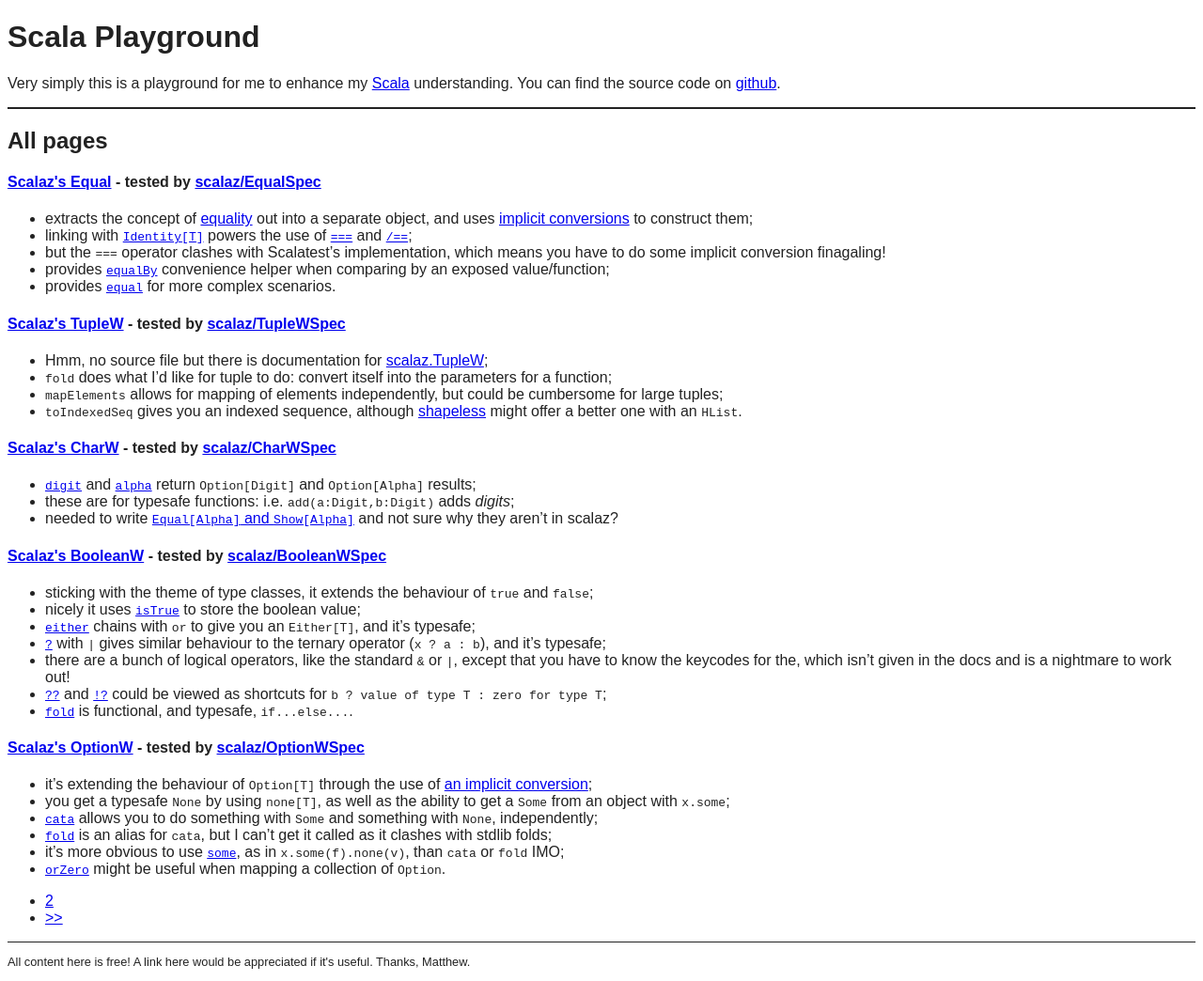
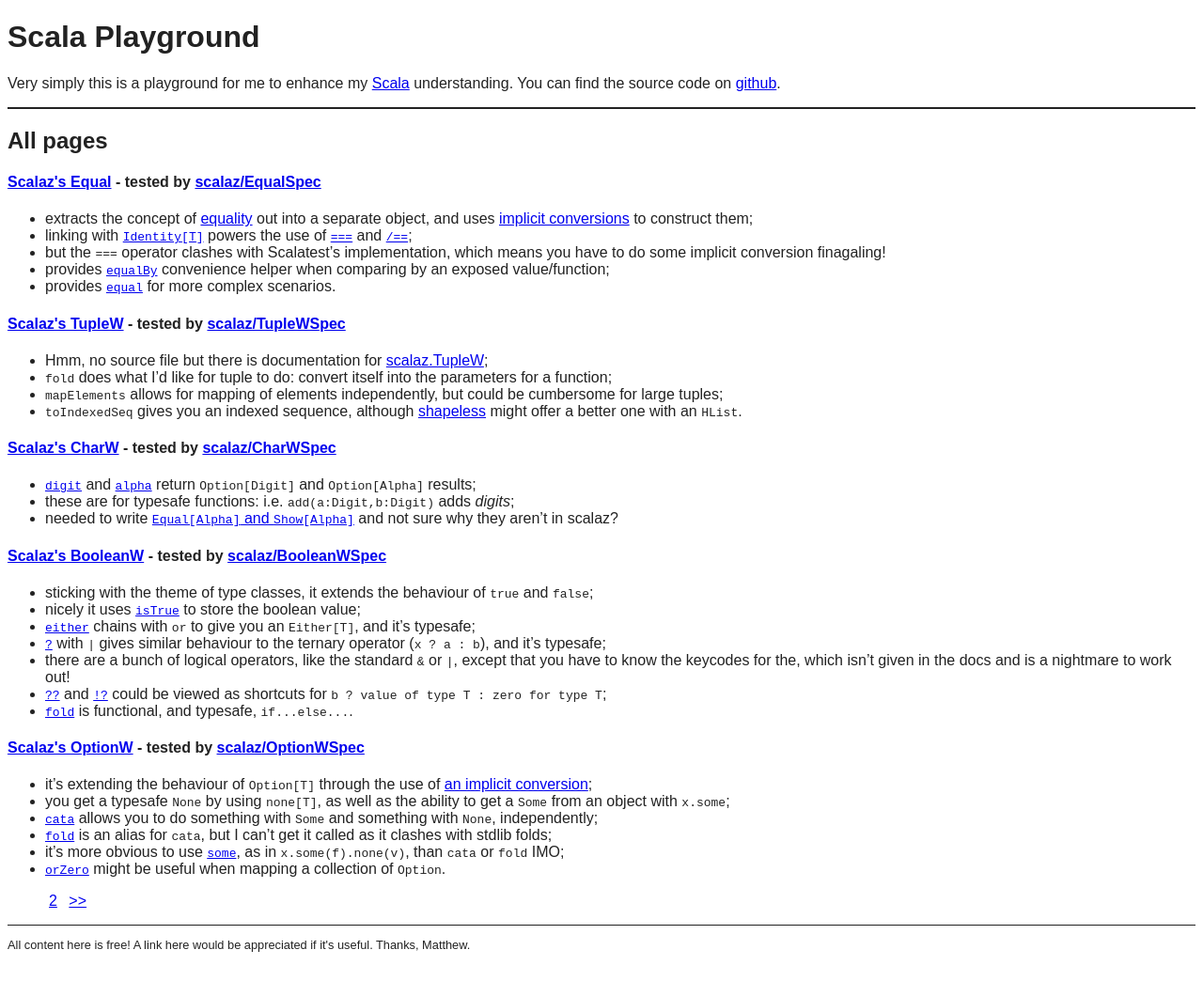
Before and after one commit to mattdenner/scala-playground, a Jekyll site: the page built from index.html, in a window 1280 px wide. Shown: the whole page at 94% size. Built offline with Jekyll 4.4.1, drawn with Linux system fonts in a browser that asks for light colours; the list of posts is cut into pages by our own code.

Commit message:
Fixed pagination

```diff
--- a/index.html
+++ b/index.html
@@ -17,6 +17,10 @@
 </article>
 {% endfor %}
 
+<style type="text/css">
+  #pagination ul, #pagination ul li { list-style: none; margin: 0, padding: 0; }
+  #pagination ul li { display: inline-block; margin: 0 0.25em; }
+</style>
 <nav id="pagination">
   <ul>
 {% if paginator.previous_page %}<li><a href="/scala-playground/{% if paginator.previous_page > 1 %}page{{paginator.previous_page}}{% endif %}">&lt;&lt;</a></li>{% endif %}
```
